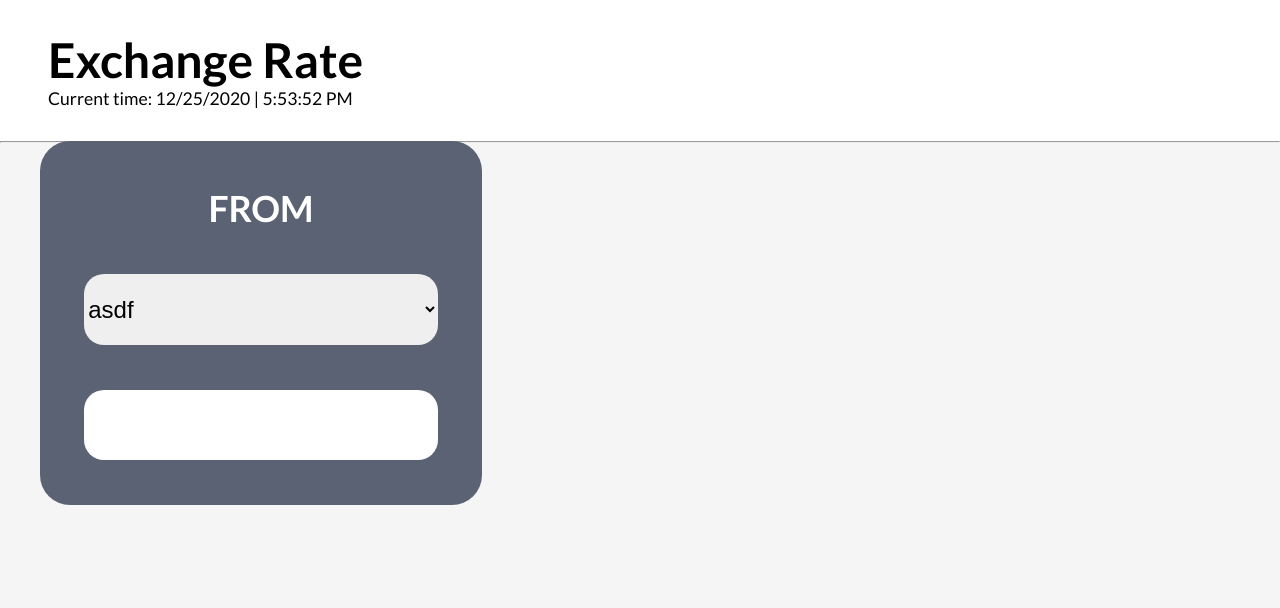
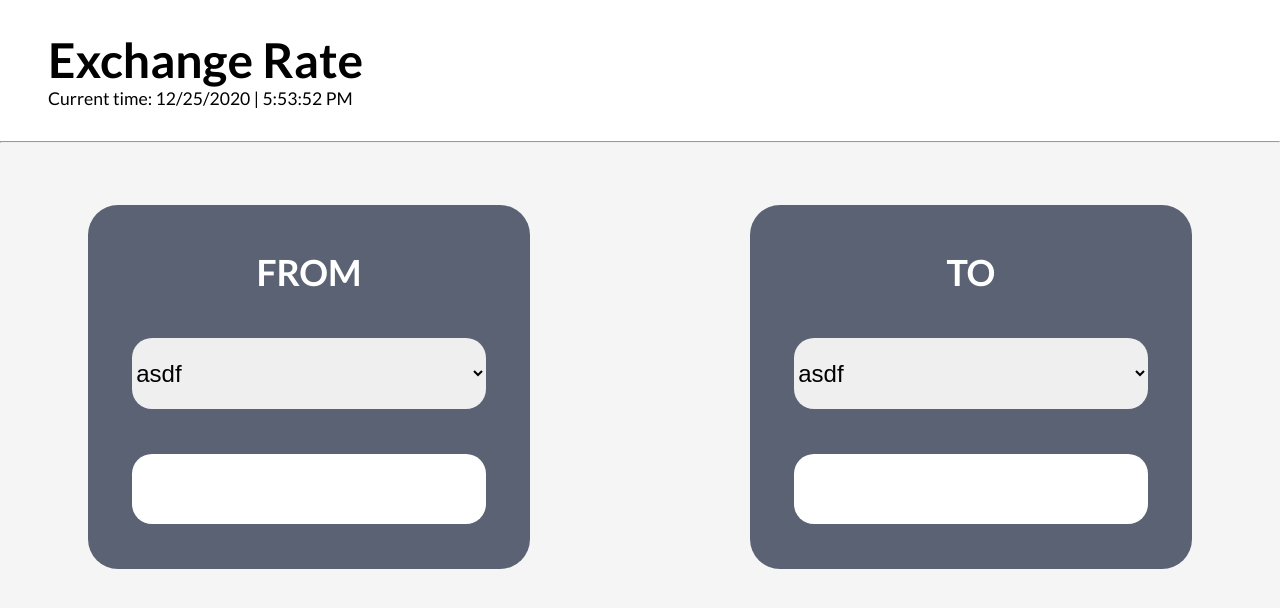
Before and after one commit to rarcz29/exchange-rate, a React (Create React App) app: page / in a window 1280 px wide. Shown: the top 608 px of the page. Built offline with nearby package versions, Linux system fonts and the light colour scheme.

Commit message:
Add form and inputs

```diff
--- a/src/App.js
+++ b/src/App.js
@@ -1,6 +1,6 @@
 import AppBar from "./components/AppBar";
 import Clock from "./components/Clock";
-import CurrencyInput from "./components/CurrencyInput";
+import ExchangeForm from "./components/ExchangeForm";
 import "./App.css";
 
 function App() {
@@ -14,10 +14,11 @@ function App() {
             </AppBar>
 
             <main className="container">
-                <CurrencyInput
+                {/* <CurrencyInput
                     title="FROM"
                     currencies={["asdf", "xxx", "yyy"]}
-                ></CurrencyInput>
+                ></CurrencyInput> */}
+                <ExchangeForm />
             </main>
         </>
     );
--- a/src/components/ExchangeForm.css
+++ b/src/components/ExchangeForm.css
@@ -0,0 +1,13 @@
+.currency-form {
+    display: flex;
+    justify-content: space-between;
+    margin: 4rem 3rem;
+}
+
+@media only screen and (max-width: 1100px) {
+    .currency-form {
+        flex-direction: column;
+        align-items: center;
+        margin: 4rem 0;
+    }
+}
--- a/src/components/ExchangeForm.js
+++ b/src/components/ExchangeForm.js
@@ -1,12 +1,27 @@
 import React from "react";
+import CurrencyInput from "./CurrencyInput";
 import "./ExchangeForm.css";
+
+const currencies = ["asdf", "xxx"];
 
 const ExchangeForm = () => {
     return (
-        <div>
-            <div></div>
-        </div>
+        <form className="currency-form">
+            <CurrencyInput
+                title="FROM"
+                currencies={currencies}
+                nameCurrencyInput="fromCurrency"
+                nameAmountInput="fromAmount"
+            />
+
+            <CurrencyInput
+                title="TO"
+                currencies={currencies}
+                nameCurrencyInput="toCurrency"
+                nameAmountInput="toAmount"
+            />
+        </form>
     );
 };
 
-export default AppBar;
+export default ExchangeForm;
```
Also changed, not shown: src/components/Footer.css (added), src/components/Footer.js (added).
